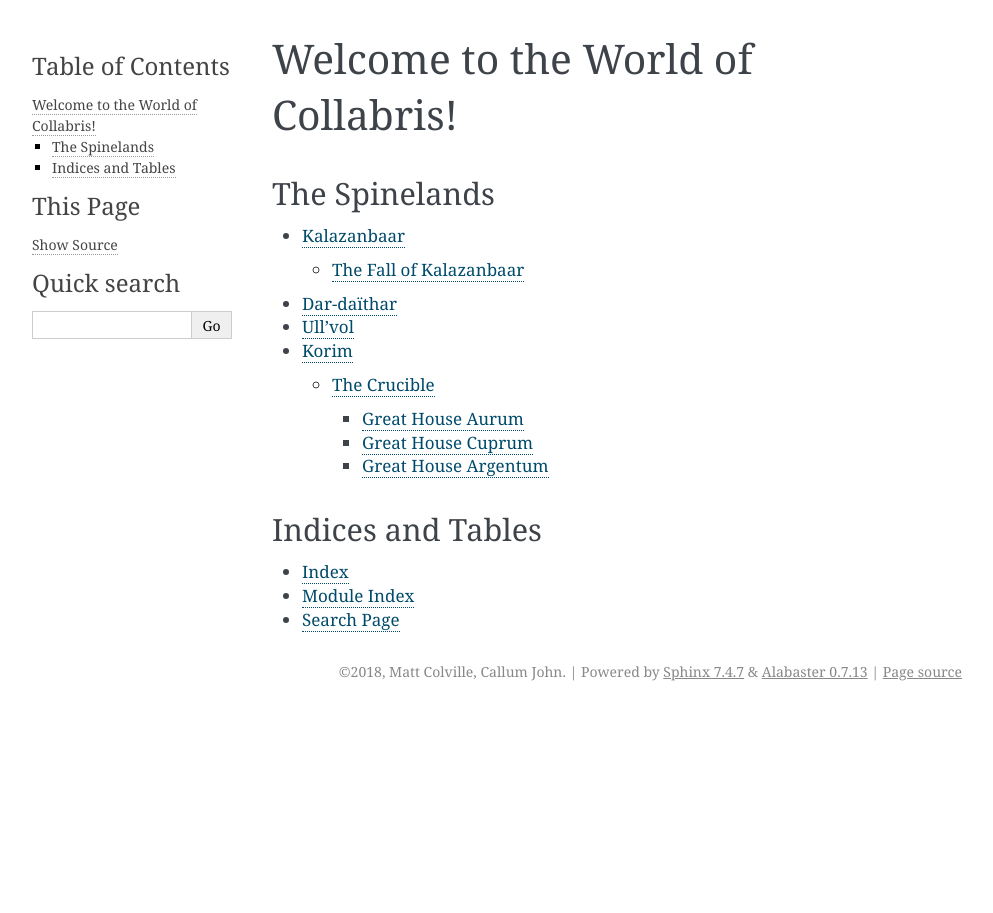
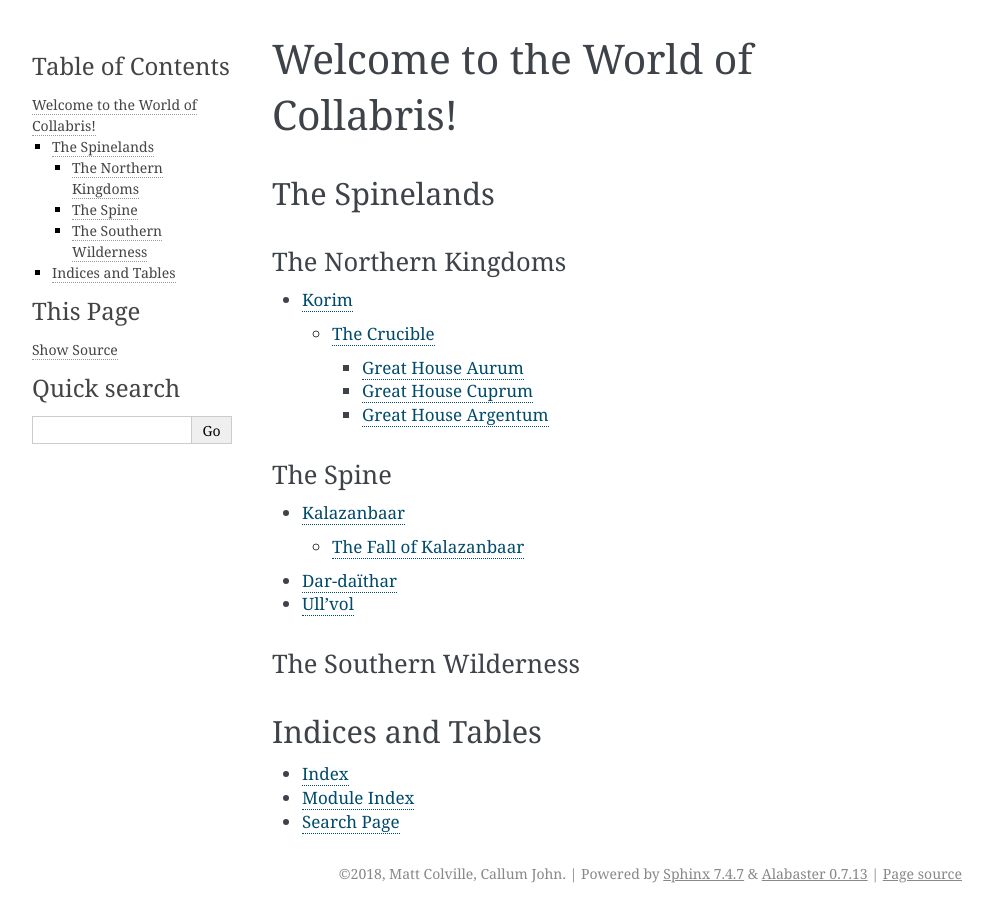
Before and after one commit to ItsSeaJay/world-of-collabris, a Sphinx documentation site: the page built from source/index.rst, in a window 1280 px wide. Shown: the whole page, without its empty margins (148-1141 px from the left). Built offline with Sphinx 7.4.7, drawn with Linux system fonts in a browser that asks for light colours.

Commit message:
Added subsections

```diff
--- a/source/index.rst
+++ b/source/index.rst
@@ -9,11 +9,22 @@ Welcome to the World of Collabris!
 
 The Spinelands
 ==============
+
+The Northern Kingdoms
+---------------------
+.. toctree::
+  korim
+
+The Spine
+---------
 .. toctree::
    kalazanbaar
    dar-daithar
    ull-vol
-   korim
+
+The Southern Wilderness
+-----------------------
+.. toctree::
 
 Indices and Tables
 ==================
```
